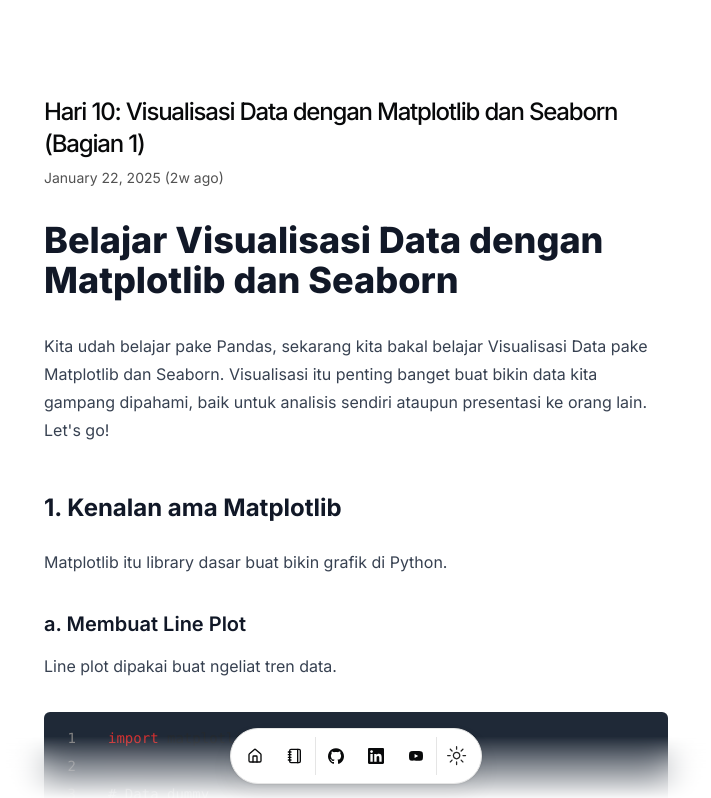
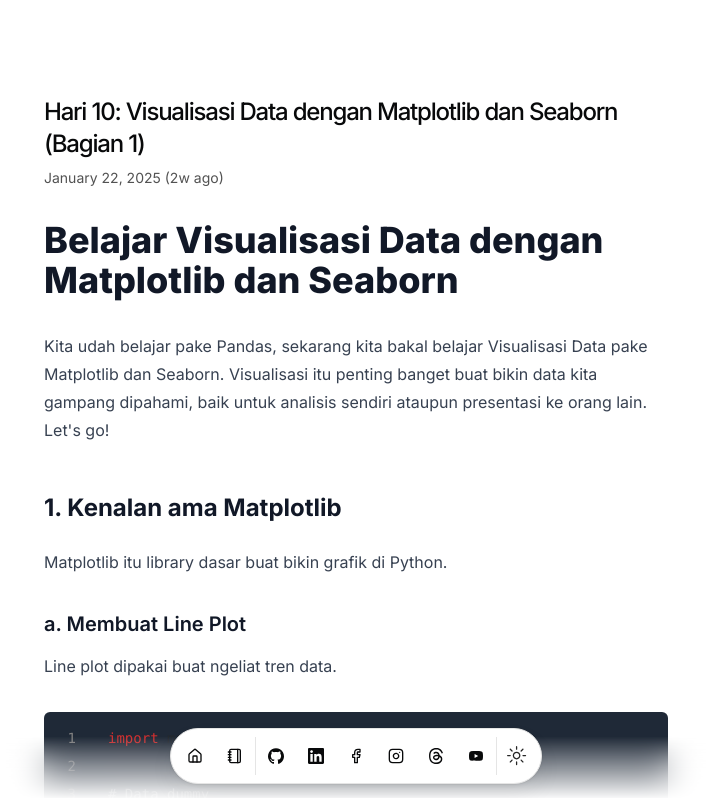
Before and after one commit to ajimaulana123/portfolio, a Next.js app: page /blog/challange-nulis-100hari in a window 1280 px wide. Shown: the top 798 px of the page, without its empty margins (284-995 px from the left). Built offline with nearby package versions, Linux system fonts and the light colour scheme.

Commit message:
Update: porto

```diff
--- a/package.json
+++ b/package.json
@@ -24,6 +24,7 @@
     "next-themes": "^0.3.0",
     "react": "^18",
     "react-dom": "^18",
+    "react-icons": "^5.5.0",
     "react-markdown": "^9.0.1",
     "rehype-pretty-code": "^0.13.2",
     "rehype-stringify": "^10.0.0",
--- a/src/components/navbar.tsx
+++ b/src/components/navbar.tsx
@@ -27,6 +27,7 @@
                     "size-12"
                   )}
                 >
+
                   <item.icon className="size-4" />
                 </Link>
               </TooltipTrigger>
--- a/src/data/resume.tsx
+++ b/src/data/resume.tsx
@@ -1,5 +1,6 @@
 import { Icons } from "@/components/icons";
-import { HomeIcon, NotebookIcon } from "lucide-react";
+import { HomeIcon, NotebookIcon, Facebook, Instagram } from "lucide-react";
+import { BsThreads } from "react-icons/bs";
 
 export const DATA = {
   name: "Aji Maulana",
@@ -41,6 +42,24 @@
 
         navbar: true,
       },
+      Facebook: {
+        name: "Facebook",
+        url: "https://www.facebook.com/profile.php?id=100051526432299&locale=id_ID",
+        icon: Facebook,
+        navbar: true,
+      },
+      Instagram: {
+        name: "Instagram",
+        url: "https://www.instagram.com/ajimaulana_7/",
+        icon: Instagram,
+        navbar: true,
+      },
+      Threads: {
+        name: "Threads",
+        url: "https://www.threads.com/@ajimaulana_7",
+        icon: BsThreads,
+        navbar: true,
+      },
       Youtube: {
         name: "Youtube",
         url: "https://www.youtube.com/@ajimaulana8721",
@@ -51,7 +70,6 @@
         name: "Send Email",
         url: "aji658911@gmail.com",
         icon: Icons.email,
-
         navbar: false,
       },
     },
```
Also changed, not shown: 1 other file (tests, documents, lock files or other folders).
